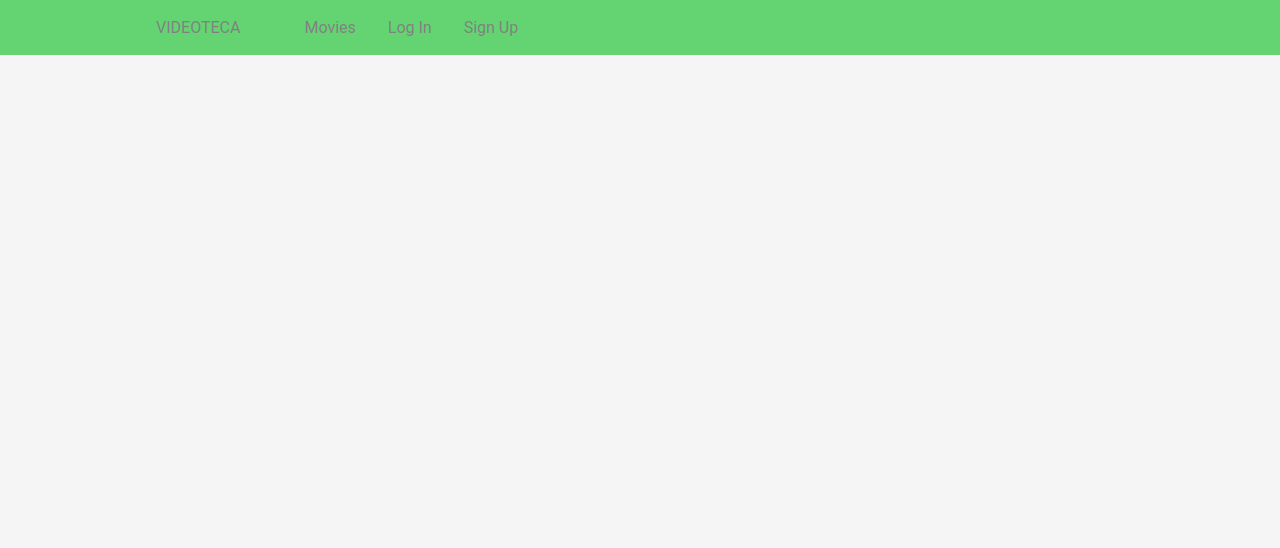
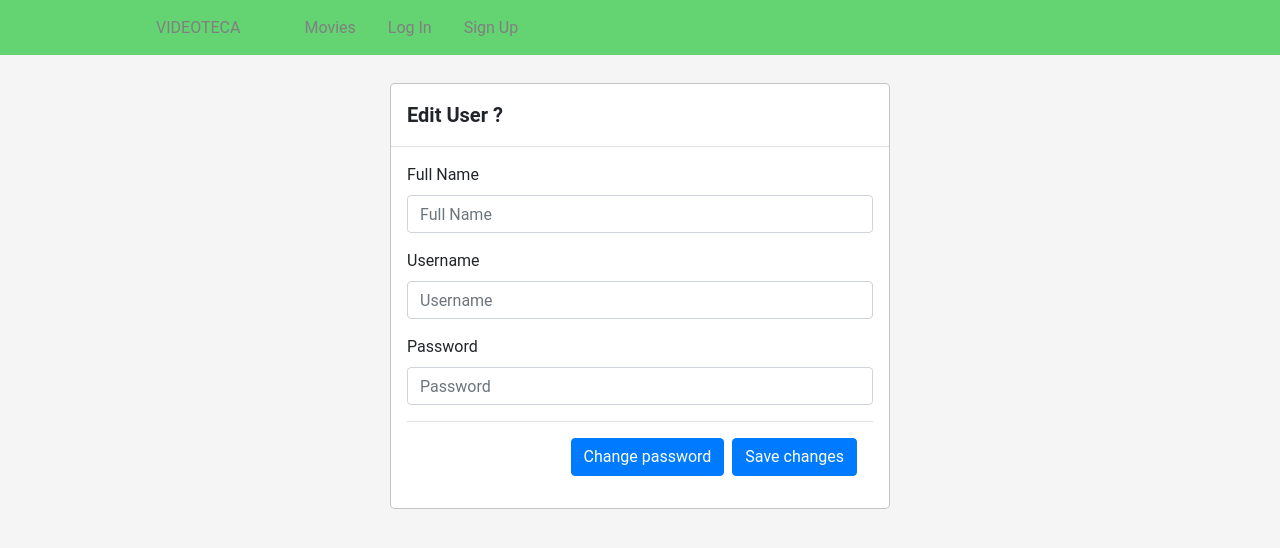
Before and after one commit to damko81/videotecaReactJS, a React (Create React App) app: page /profile in a window 1280 px wide. Shown: the top 548 px of the page. Built offline with nearby package versions, Linux system fonts and the light colour scheme; no server answers.

Commit message:
First complete version with some bugs

```diff
--- a/src/App.js
+++ b/src/App.js
@@ -9,6 +9,7 @@ import Home from "./pages";
 import Movies from "./pages/movies";
 import SignUp from "./pages/signup";
 import LogIn from "./pages/login";
+import Profile from "./pages/profile";
 import { useGetMovies } from './components/Movie/Action';
 import LoadDeleteMovies from './pages/LoadDeleteMovies';
 import CreateMovie from './components/Movie/CreateMovie';
@@ -42,6 +43,10 @@ function App() {
                         path="/sign-up"
                         element={<SignUp />}
                     />
+                     <Route
+                        path="/profile"
+                        element={<Profile />}
+                    />
                 </Routes>
             </Router>
           );
--- a/src/components/Navbar/index.js
+++ b/src/components/Navbar/index.js
@@ -24,7 +24,7 @@ const Navbar = () => {
                     <NavLink to="/movies" activeStyle>
                         VIDEOTECA
                     </NavLink>
-                    <NavLink activeStyle>
+                    <NavLink to="/profile" activeStyle>
                         {username}
                     </NavLink>
                     <NavLink to="/movies" activeStyle>
--- a/src/pages/Action.js
+++ b/src/pages/Action.js
@@ -15,10 +15,13 @@ export const signUpUser = async reqData => {
 export const signInUser = async reqData => {
     try {
             const response = await api.post('/users/login', reqData);
-            const {username} = response.data;
+            const {id, name, password,username} = response.data;
 
             // Store the credentials
+            Cookies.set('id', id);
+            Cookies.set('name', name);
             Cookies.set('username', username);
+            Cookies.set('password', password);
 
             return true;
 
@@ -28,10 +31,34 @@ export const signInUser = async reqData => {
     }
   };
 
-  export const getUsername = () => {
+export const updateUserAction = async reqData => {
+  try {
+        await api.put('/users/update', reqData);
+
+  } catch (error) {
+    console.error('Error update in user:', error,reqData);
+  }
+};
+
+export const getUsername = () => {
       return Cookies.get("username");
   };
 
+export const getPassword = () => {
+     return Cookies.get("password");
+  };
+
+export const getId = () => {
+     return Cookies.get("id");
+  };
+
+export const getName = () => {
+    return Cookies.get("name");
+  };
+
 export const logoutUserAction = () => {
+    Cookies.remove('id');
+    Cookies.remove('name');
     Cookies.remove('username');
+    Cookies.remove('password');
   };
--- /dev/null
+++ b/src/pages/profile.js
@@ -0,0 +1,83 @@
+import React, { useState } from 'react'
+import { getId, getName, getPassword, getUsername, logoutUserAction, updateUserAction } from './Action';
+
+export default function useProfile() {
+
+  const [id,setId]=useState(getId());
+  const [name,setName]=useState(getName());
+  const [username,setUsername]=useState(getUsername());
+  const [password,setPassword]=useState(getPassword());
+  const [newPassword,setNewPassword]=useState(null);
+  const [newPasswordConf,setNewPasswordConf]=useState(null);
+
+  const [changePassword, setChangePassword] = useState(false);
+
+  var nameTmp = getName();
+
+  const handleLogout=()=>{
+    logoutUserAction();
+    setUsername("username");
+  }
+
+  const handleUpdate=()=>{
+
+    var values = {
+                    id:id,
+                    name:name,
+                    username:username,
+                    password:(newPassword !== null && newPassword !== '' && newPassword === newPasswordConf)?newPassword:password
+                 };
+
+    updateUserAction(values);
+    handleLogout();
+  }
+
+  const updateDialog = () => {
+    if (window.confirm("Update User?")){
+      handleUpdate();
+    }
+}
+
+  return (
+    <div className="modal-dialog" role="document">
+           <div className="modal-content">
+              <div className="modal-header">
+                <h5 className="modal-title" id="updateUsersModalLabel">Edit User {nameTmp}?</h5>
+              </div>
+              <div className="modal-body">
+                <form>
+                    <div className="form-group">
+                      <label for="name">Full Name</label>
+                      <input type="text" name="name" className="form-control" value={name} id="name" onChange={(e) => setName(e.target.value)} aria-describedby="emailHelp" placeholder="Full Name" required/>
+                    </div>
+                    <input type="hidden" name="id" className="form-control" value={id} id="id" placeholder="id"/>
+                    <div className="form-group">
+                      <label for="genre">Username</label>
+                      <input type="text" name="username" className="form-control" value={username} onChange={(e) => setUsername(e.target.value)} id="username" placeholder="Username" required/>
+                    </div>
+                    <div className="form-group">
+                      <label for="password">Password</label>
+                      <input type="password" name="password" className="form-control" value={password} id="password" placeholder="Password" readonly required/>
+                    </div>
+                    { changePassword &&
+                      <div className="form-group">
+                        <label for="newPassword">New Password</label>
+                        <input type="password" name="newPassword" className="form-control" value={newPassword} onChange={(e) => setNewPassword(e.target.value)} id="newPassword" placeholder="Enter New Password"/>
+                      </div>
+                    }
+                    { changePassword &&
+                      <div className="form-group">
+                        <label for="newPasswordConf">New Password (Confirm)</label>
+                        <input type="password" name="newPasswordConf" className="form-control" value={newPasswordConf} onChange={(e) => setNewPasswordConf(e.target.value)} id="newPasswordConf" placeholder="Please confirm New Password"/>
+                      </div>
+                    }
+                    <div className="modal-footer">
+                      <button className="btn btn-primary" onClick={() => setChangePassword(!changePassword)}>Change password</button>
+                      <button className="btn btn-primary" onClick={updateDialog}>Save changes</button>
+                    </div>
+                </form>
+              </div>
+          </div>
+        </div>
+     )
+}
```
